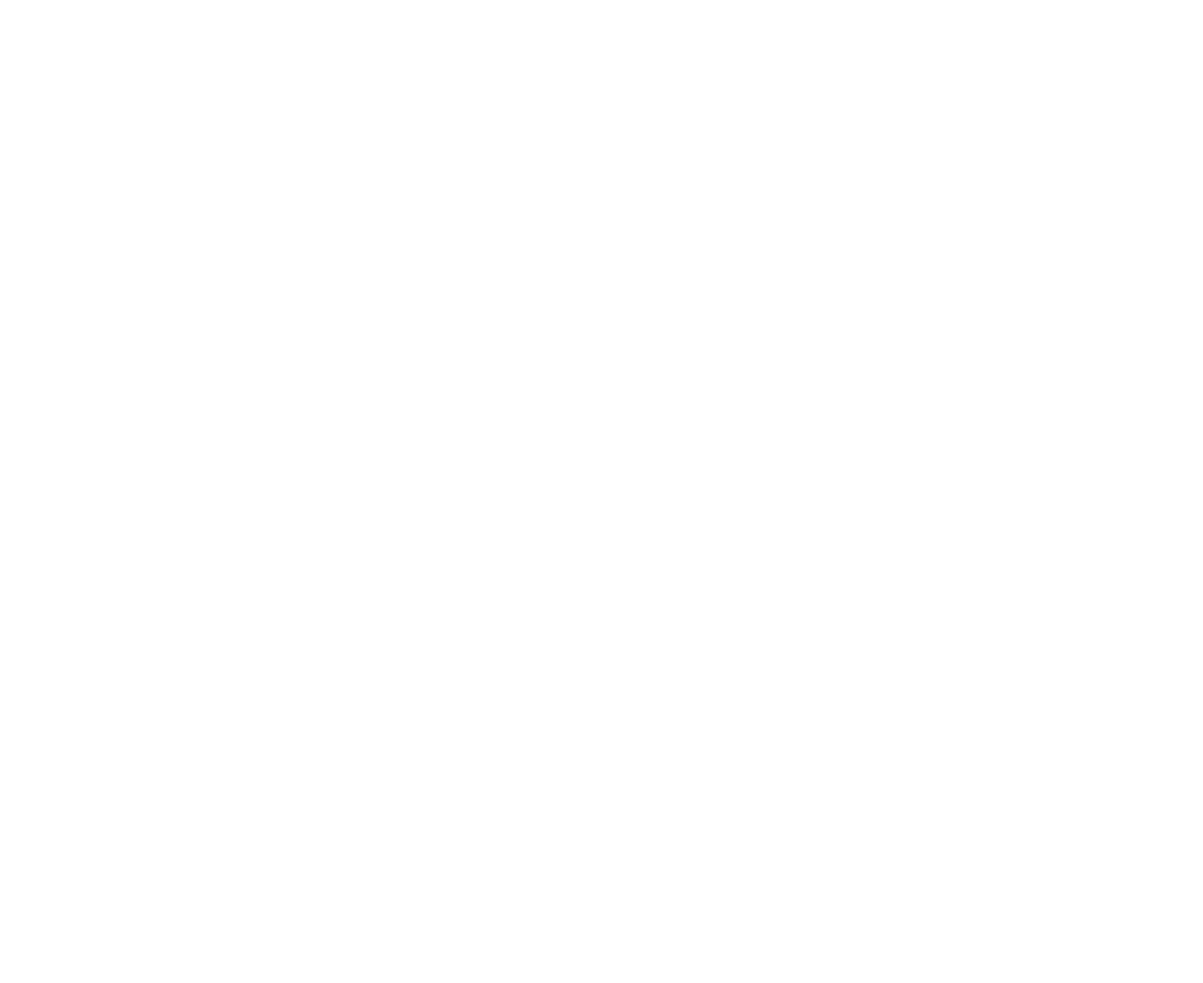
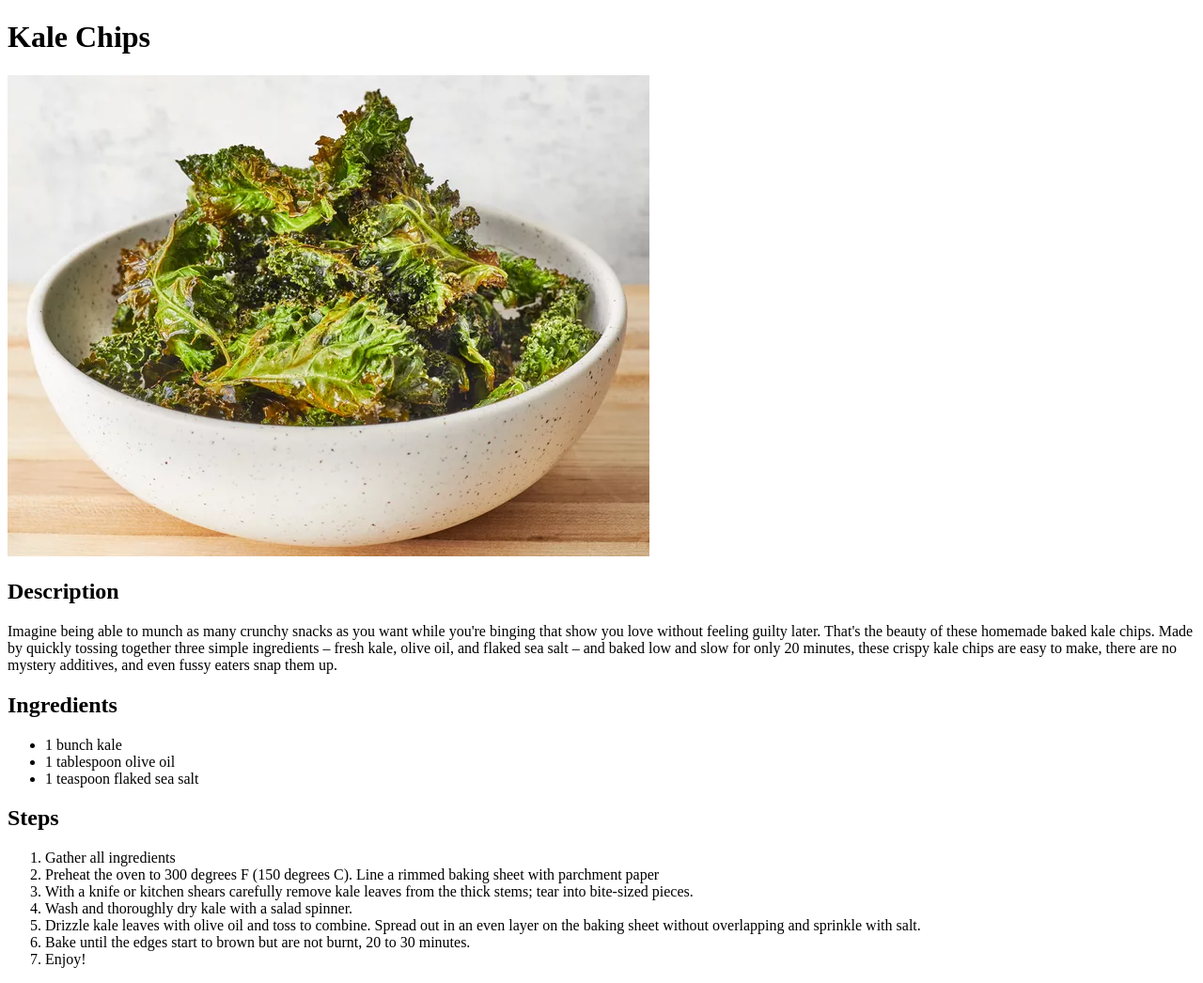
Before and after one commit to hug0jd/odin-recipes, a plain HTML site: page recipes/Kale-Chips.html in a window 1280 px wide. Shown: the whole page at 94% size. Before the commit the page ends 800 px from the top, so only its background shows below. Drawn offline with Linux system fonts and the light colour scheme.

Commit message:
adding stuff

```diff
--- a/recipes/Kale-Chips.html
+++ b/recipes/Kale-Chips.html
@@ -0,0 +1,31 @@
+<!DOCTYPE html>
+<html lang="en">
+<head>
+    <meta charset="UTF-8">
+    <meta name="viewport" content="width=device-width, initial-scale=1.0">
+    <title>Kale Chips</title>
+</head>
+<body>
+    <h1>Kale Chips</h1>
+    <img src="Kale-Chips.jpg" alt="Picture of Kale Chips">
+    <h2>Description</h2>
+    <p>Imagine being able to munch as many crunchy snacks as you want while you're binging that show you love without feeling guilty later. That's the beauty of these homemade baked kale chips. Made by quickly tossing together three simple ingredients – fresh kale, olive oil, and flaked sea salt – and baked low and slow for only 20 minutes, these crispy kale chips are easy to make, there are no mystery additives, and even fussy eaters snap them up.</p>
+
+    <h2>Ingredients</h2>
+        <ul>
+            <li>1 bunch kale</li>
+            <li>1 tablespoon olive oil</li>
+            <li>1 teaspoon flaked sea salt</li>
+        </ul>
+    <h2>Steps</h2>
+        <ol>
+            <li>Gather all ingredients</li>
+            <li>Preheat the oven to 300 degrees F (150 degrees C). Line a rimmed baking sheet with parchment paper </li>
+            <li>With a knife or kitchen shears carefully remove kale leaves from the thick stems; tear into bite-sized pieces.</li>
+            <li>Wash and thoroughly dry kale with a salad spinner.</li>
+            <li>Drizzle kale leaves with olive oil and toss to combine. Spread out in an even layer on the baking sheet without overlapping and sprinkle with salt.</li>
+            <li>Bake until the edges start to brown but are not burnt, 20 to 30 minutes.</li>
+            <li>Enjoy!</li>
+        </ol>
+</body>
+</html>
```
Also changed, not shown: index.html (+2 -1 lines).
